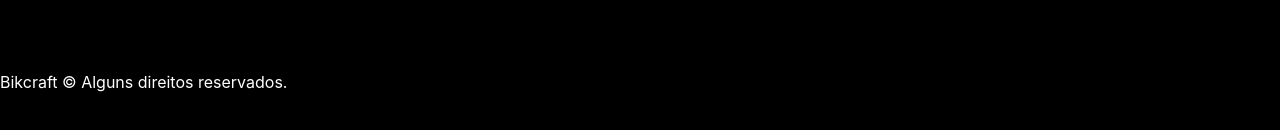
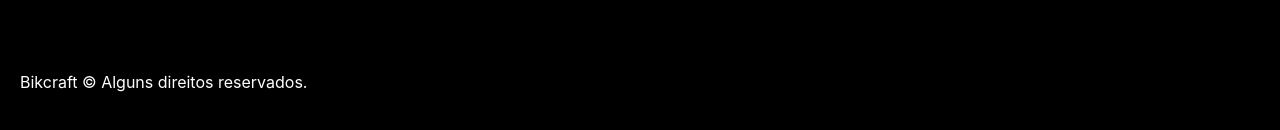
Before and after one commit to pricbnll/exerciciosTrelloFMT_modulo2, a React (Vite) app in the folder semana6/bikcraft/: page / in a window 1280 px wide. Shown: the part 646-776 px from the top of the page. Built offline with nearby package versions, Linux system fonts and the light colour scheme.

Commit message:
style: class p

```diff
--- a/semana6/bikcraft/src/components/Footer.jsx
+++ b/semana6/bikcraft/src/components/Footer.jsx
@@ -43,7 +43,7 @@ function Footer() {
                     <li>Termos e Condições</li>
                 </ul>
             </nav>
-            <p>Bikcraft © Alguns direitos reservados.</p>
+            <p className="p-rl-20">Bikcraft © Alguns direitos reservados.</p>
         </footer>
         </>
     )
```
